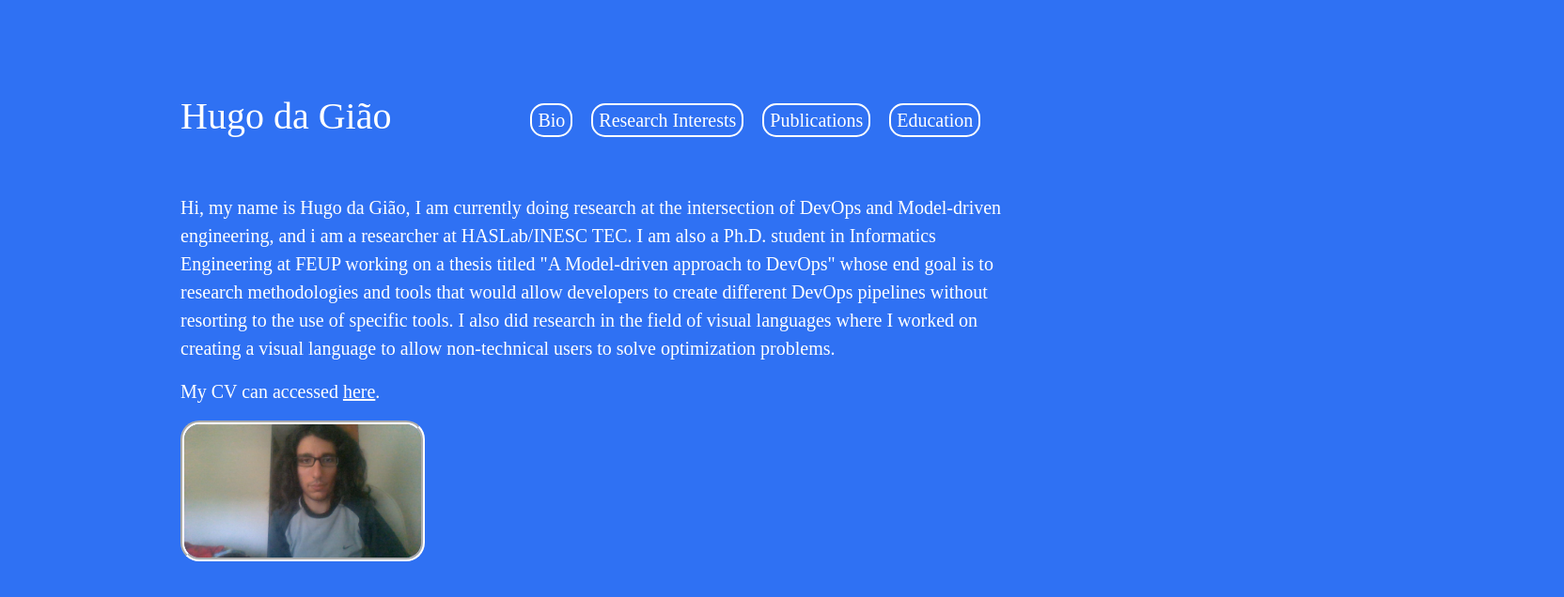
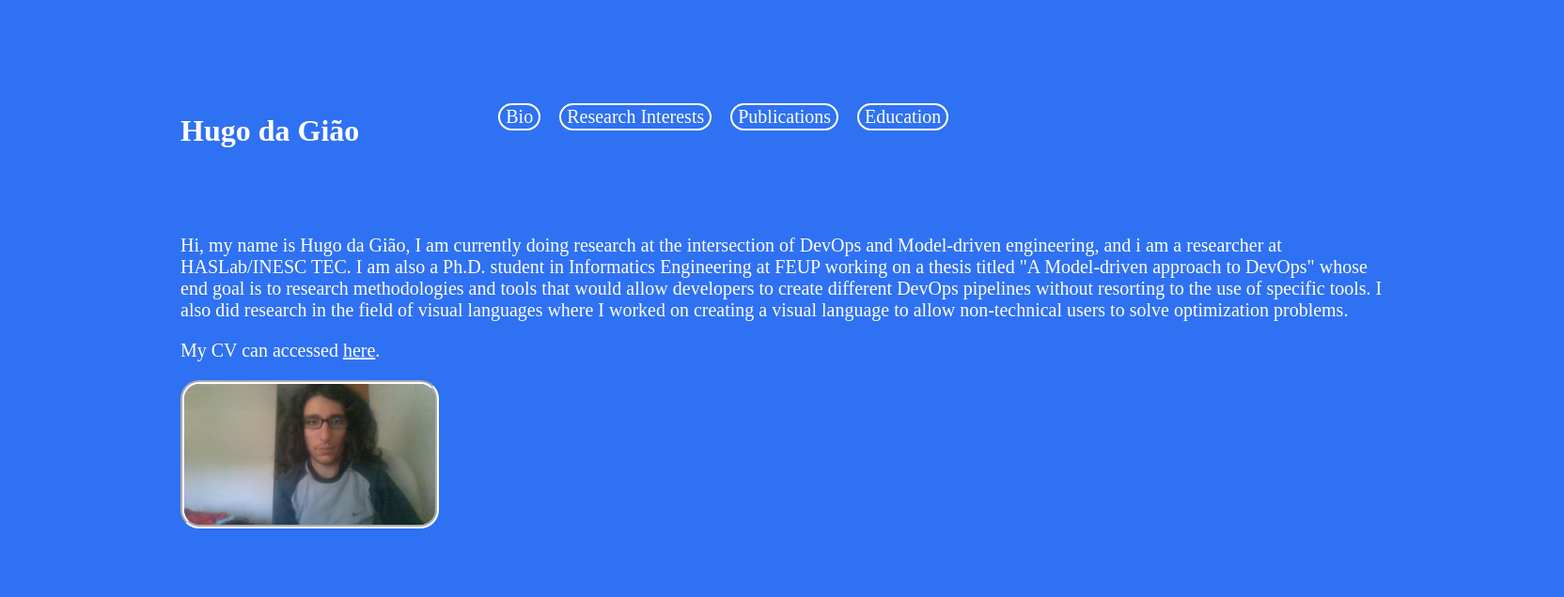
Before and after one commit to h4g0/mypage-h4g0, a React (Create React App) app: page / in a window 1280 px wide. Shown: the top 636 px of the page at 94% size, 1664 px wide, since content can reach past the window. Built offline with nearby package versions, Linux system fonts and the light colour scheme.

Commit message:
removed warnings

```diff
--- a/src/Login/Login.tsx
+++ b/src/Login/Login.tsx
@@ -1,10 +1,5 @@
 import './Login.css'
-import { get_token } from './get_token'
-import { useSelector,useDispatch } from 'react-redux'
-import { newLogin,changePassword,changeUser,changeMenu, editOrder } from '../UpdateState/Actions'
-import Menus from './../Menus/Types'
-import { Form, Button } from 'react-bootstrap';
-import 'bootstrap/dist/css/bootstrap.min.css';
+
 import hugo from "./../hugo.jpg"
 
 import {
@@ -13,9 +8,7 @@
     Link,
     useParams,
     Routes,
-    useNavigate,
   } from "react-router-dom";
-import { useReducer } from 'react'
 
 
 export function Login(this: any, props: any) {
@@ -85,7 +78,7 @@
                     <p>My CV can accessed <a href="https://h4g0.github.io/cv.pdf">here</a>
 .</p>
 
-<img className="profilePic" src={hugo}></img>
+<img className="profilePic" src={hugo} alt="profile"></img>
 
 
                        </div> </>
```
Also changed, not shown: src/App.tsx (+1 -11 lines).
